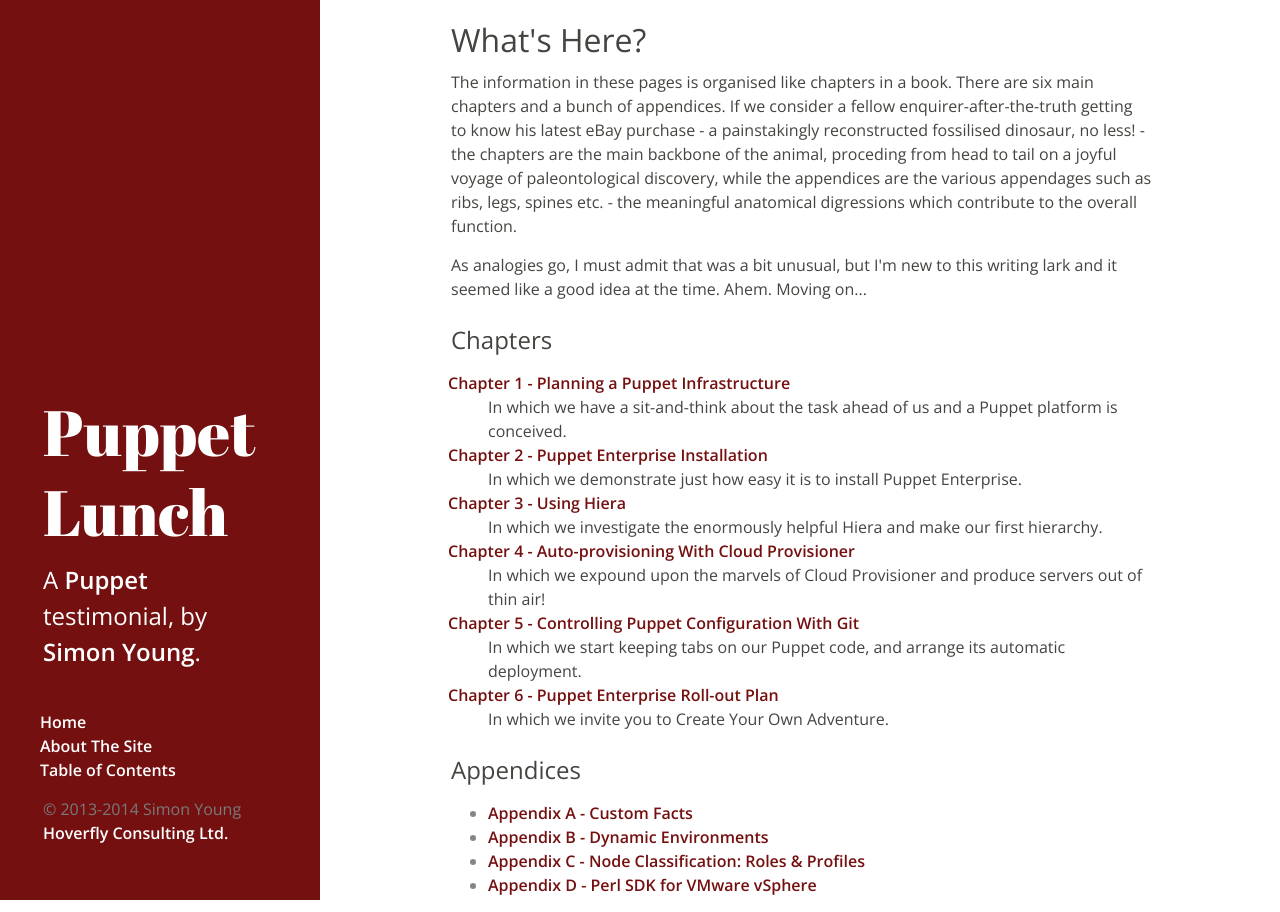
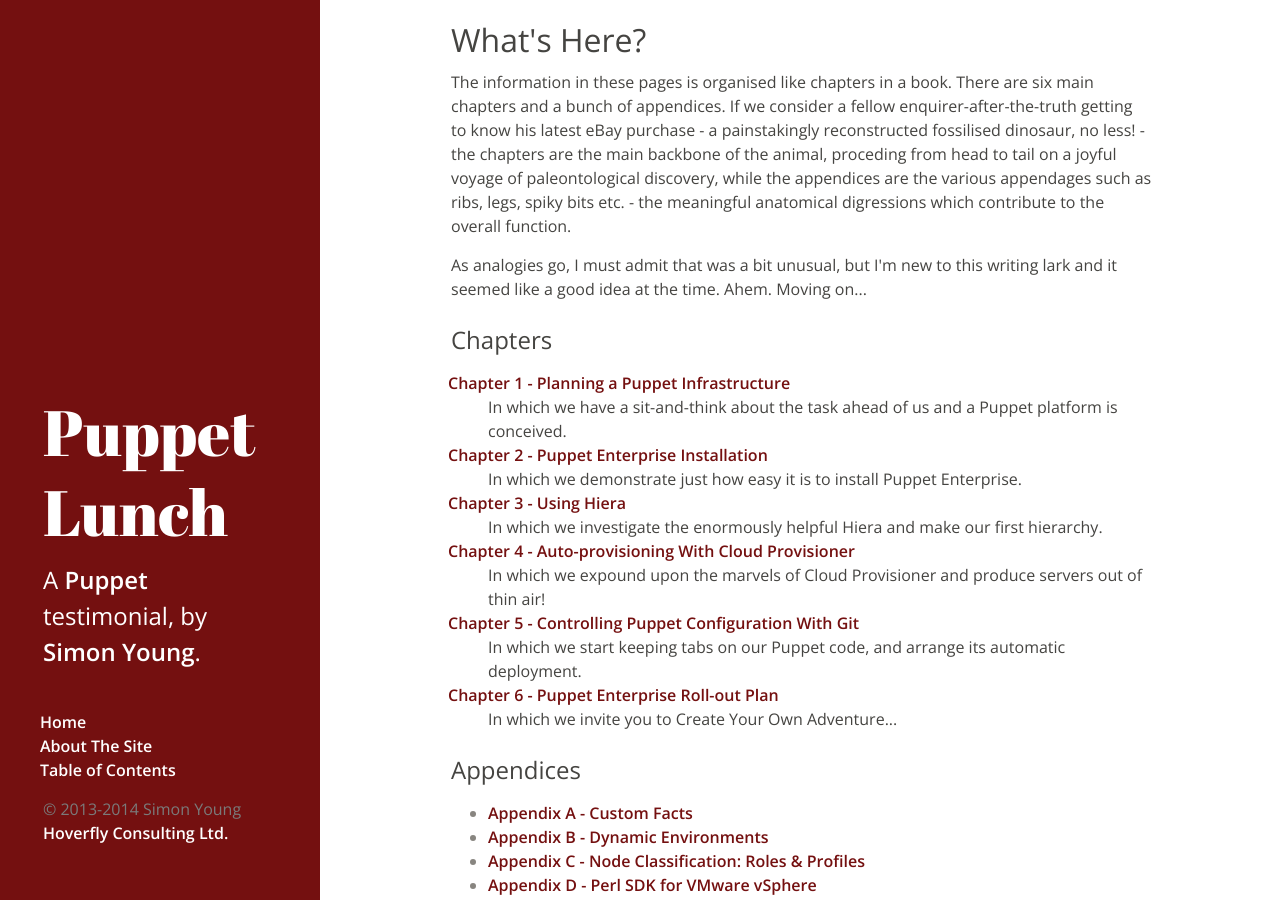
Before and after one commit to Sgydoo/puppet-lunch, a Jekyll site: the page built from contents/index.html, in a window 1280 px wide. Built offline with Jekyll 4.4.1, drawn with Linux system fonts in a browser that asks for light colours; Markdown is read by kramdown in place of the engine named in the settings.

Commit message:
Minor edit

```diff
--- a/contents/index.html
+++ b/contents/index.html
@@ -11,7 +11,7 @@
    dinosaur, no less! - the chapters are the main backbone of
    the animal, proceding from head to tail on a joyful voyage of
    paleontological discovery, while the appendices are the various
-   appendages such as ribs, legs, spines etc. - the meaningful
+   appendages such as ribs, legs, spiky bits etc. - the meaningful
    anatomical digressions which contribute to the overall
    function.</p>
 
@@ -40,7 +40,7 @@
 <dd>In which we start keeping tabs on our Puppet code, and arrange its automatic deployment.</dd>
 
 <dt><a href="{{ site.baseurl }}/puppet/rollout.html">Chapter 6 - Puppet Enterprise Roll-out Plan</a></li>
-<dd>In which we invite you to Create Your Own Adventure.</dt>
+<dd>In which we invite you to Create Your Own Adventure...</dt>
 
 </dl>
 
```
